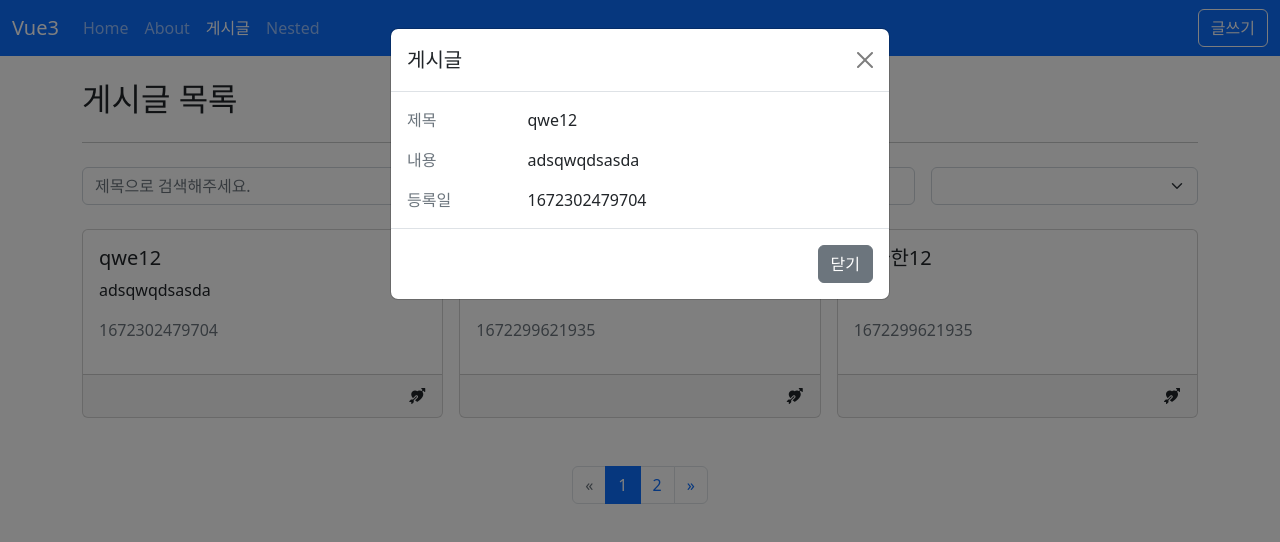
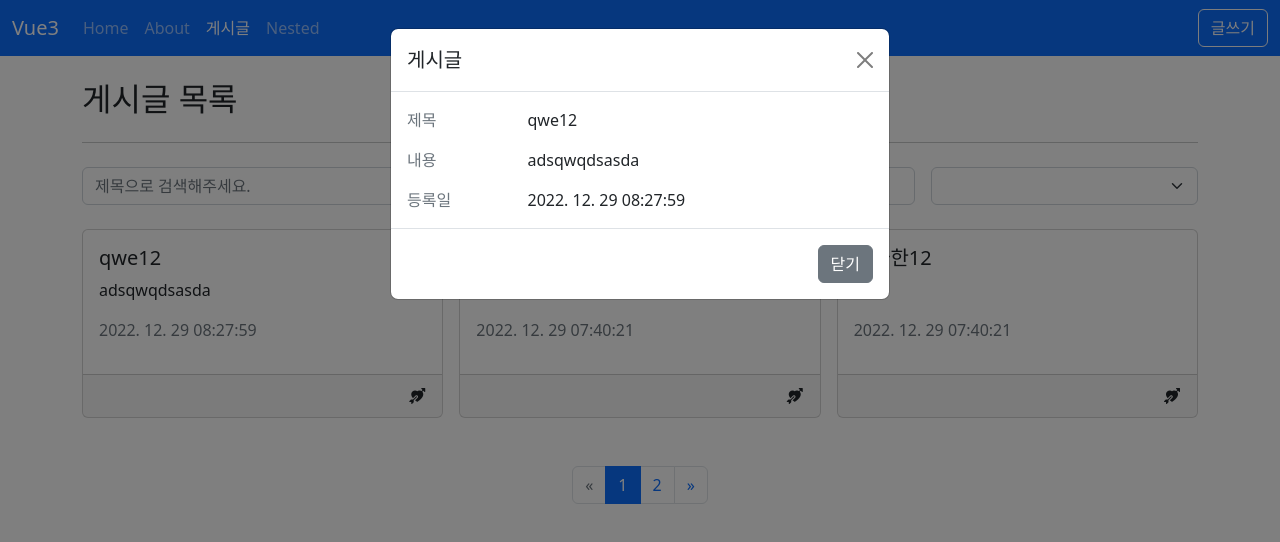
Before and after one commit to kimjuno97/vue3-posts, a Vue app: page /posts in a window 1280 px wide. Both pictures are taken after a click on the button 417 px from the left and 396 px from the top of the page. Shown: the top 542 px of the page. Built offline with nearby package versions, Linux system fonts and the light colour scheme; data requests are answered from the project's data file.

Commit message:
dayjs 적용

```diff
--- a/package.json
+++ b/package.json
@@ -13,6 +13,7 @@
 		"axios": "^1.2.1",
 		"bootstrap": "^5.2.3",
 		"bootstrap-icons": "^1.10.3",
+		"dayjs": "^1.11.7",
 		"vue": "^3.2.45",
 		"vue-router": "^4.1.6"
 	},
--- a/src/components/posts/PostItem.vue
+++ b/src/components/posts/PostItem.vue
@@ -4,7 +4,7 @@
 		<p class="card-text">
 			{{ content }}
 		</p>
-		<p class="text-muted">{{ createdAt }}</p>
+		<p class="text-muted">{{ createdDate }}</p>
 		<template #footer>
 			<div class="d-flex flex-row-reverse">
 				<button class="btn p-0" @click.stop="$emit('modal')">
@@ -16,7 +16,9 @@
 </template>
 
 <script setup>
-defineProps({
+import { computed, inject } from 'vue';
+
+const props = defineProps({
 	title: {
 		type: String,
 		require: true,
@@ -29,6 +31,10 @@
 	},
 });
 defineEmits(['modal']);
+const dayjs = inject('dayjs');
+const createdDate = computed(() =>
+	dayjs(props.createdAt).format('YYYY. MM. DD HH:mm:ss'),
+);
 </script>
 
 <style lang="scss" scoped></style>
--- a/src/components/posts/PostModal.vue
+++ b/src/components/posts/PostModal.vue
@@ -8,7 +8,7 @@
 				<div class="col-9">{{ content }}</div>
 				<div class="col-3 text-muted">등록일</div>
 				<div class="col-9">
-					{{ createdAt }}
+					{{ $dayjs(createdAt).format('YYYY. MM. DD HH:mm:ss') }}
 				</div>
 			</div>
 		</template>
--- a/src/main.js
+++ b/src/main.js
@@ -6,6 +6,7 @@
 import App from './App.vue';
 
 import globalDirectives from './plugins/global-directives';
+import dayjs from './plugins/dayjs';
 
 import funcPlugins from './plugins/func';
 import objPlugins from './plugins/obj';
@@ -16,6 +17,7 @@
 app.use(funcPlugins);
 app.use(person);
 app.use(globalDirectives);
+app.use(dayjs);
 // 이름 바꿀 수 있음
 // app.use(person, { name: '김준호' });
 app.use(objPlugins);
--- /dev/null
+++ b/src/plugins/dayjs.js
@@ -0,0 +1,8 @@
+import dayjs from 'dayjs';
+
+export default {
+	install(app) {
+		app.config.globalProperties.$dayjs = dayjs;
+		app.provide('dayjs', dayjs);
+	},
+};
--- a/src/views/posts/PostDetailView.vue
+++ b/src/views/posts/PostDetailView.vue
@@ -1,7 +1,9 @@
 <template>
 	<h2>{{ post.title }}</h2>
 	<p>{{ post.content }}</p>
-	<p class="text-muted">{{ post.createdAt }}1</p>
+	<p class="text-muted">
+		{{ $dayjs(post.createdAt).format('YYYY. MM. DD HH:mm:ss') }}1
+	</p>
 	<br class="my-4" />
 	<div class="row">
 		<div class="col-auto">
```
Also changed, not shown: 1 other file (tests, documents, lock files or other folders).
